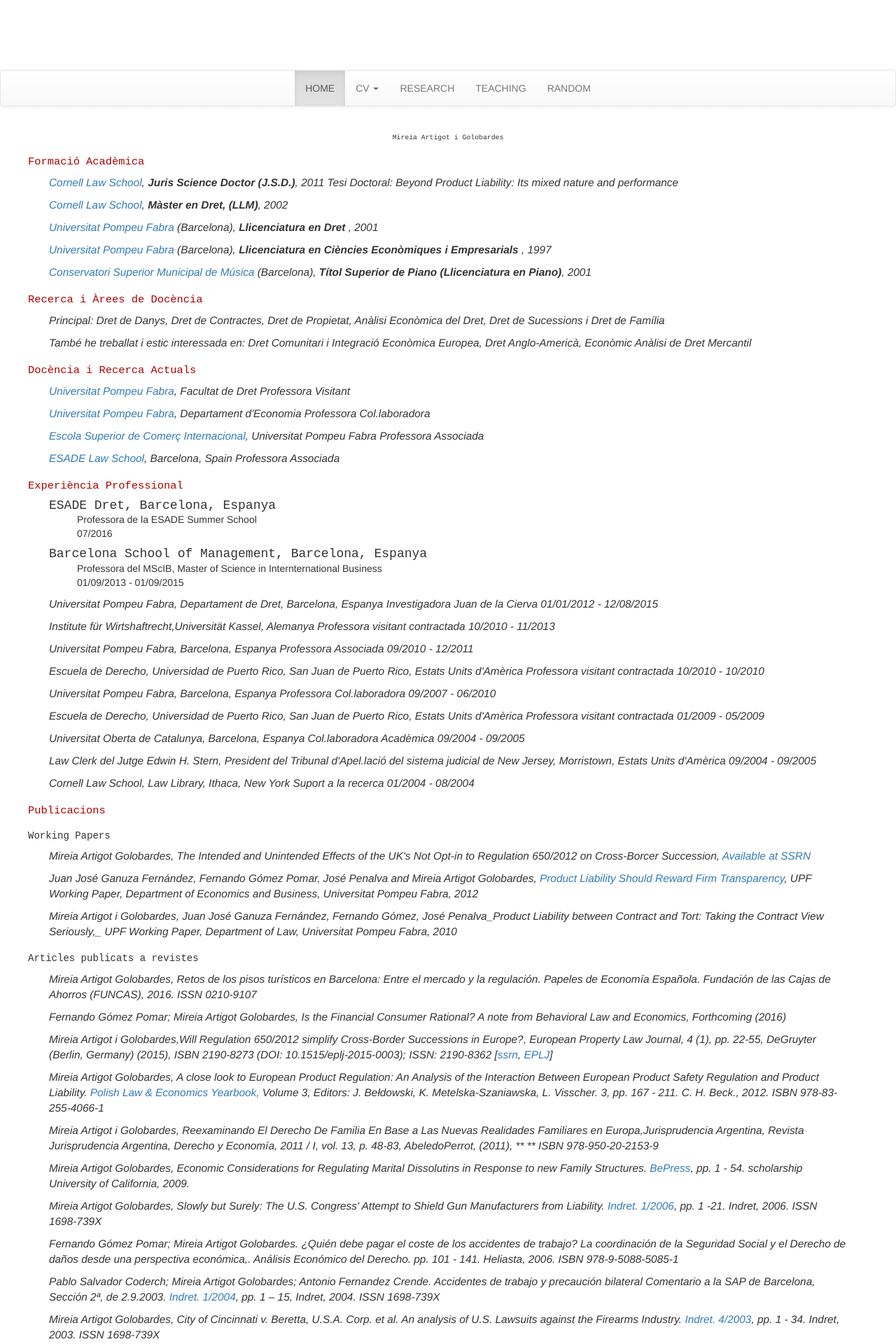
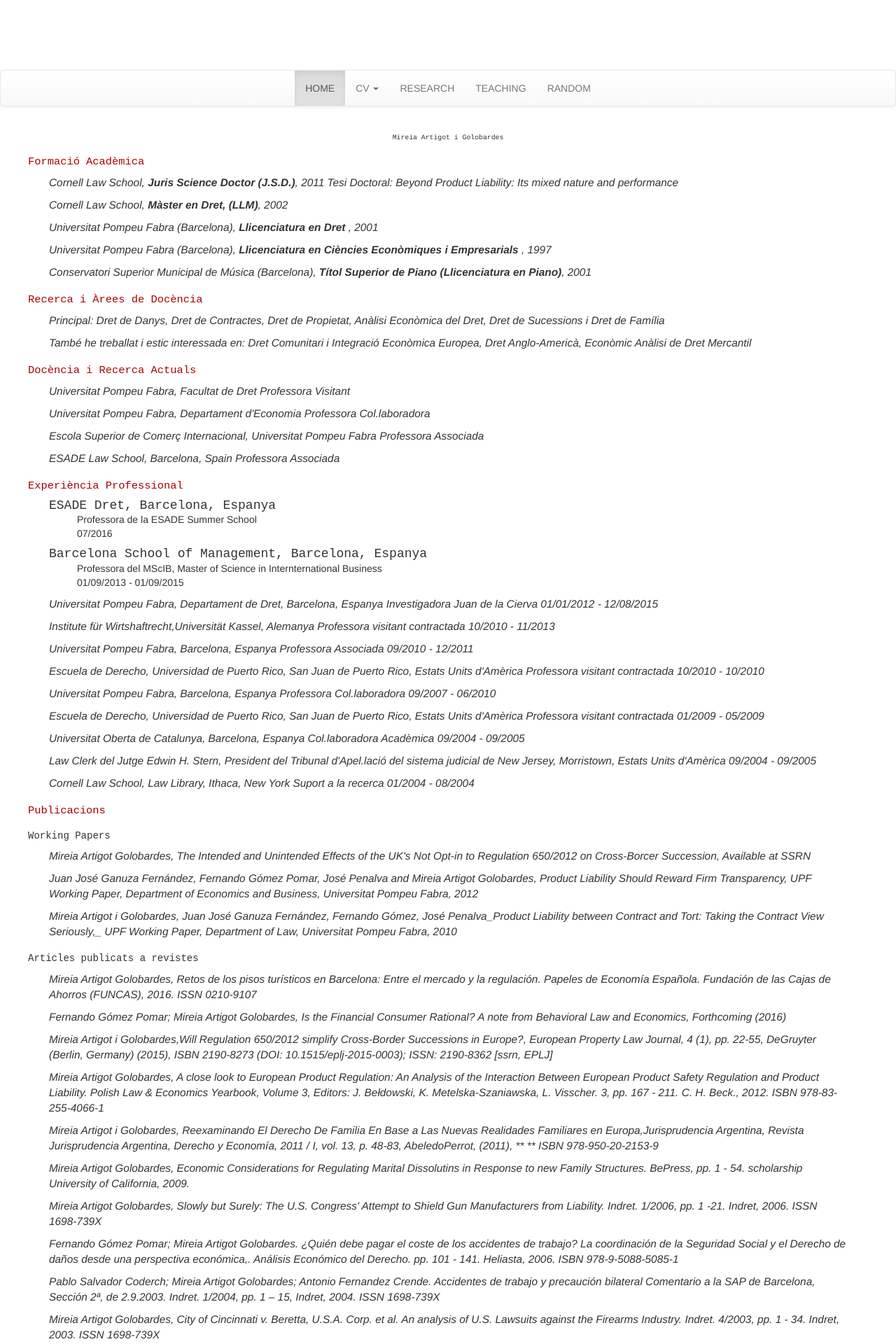
Before and after one commit to JohnPalmer/mireiaartigot, a Jekyll site: the page built from cv/ca/index.md, in a window 1280 px wide. Shown: the top 1920 px of the page at 70% size. Built offline with Jekyll 4.4.1, drawn with Linux system fonts in a browser that asks for light colours; nearby versions of some CDN libraries; our own code applies the rules of GitHub Pages for plain Markdown files.

Commit message:
Update cv_style.css

```diff
--- a/css/cv_style.css
+++ b/css/cv_style.css
@@ -30,3 +30,12 @@
 	margin-top: -10px;
 	list-style-type: none;
 }
+
+.cv a {
+	color: inherit;
+	/*text-decoration:none*/
+}
+
+.cv a:hover {
+	color:#39f
+}
```
